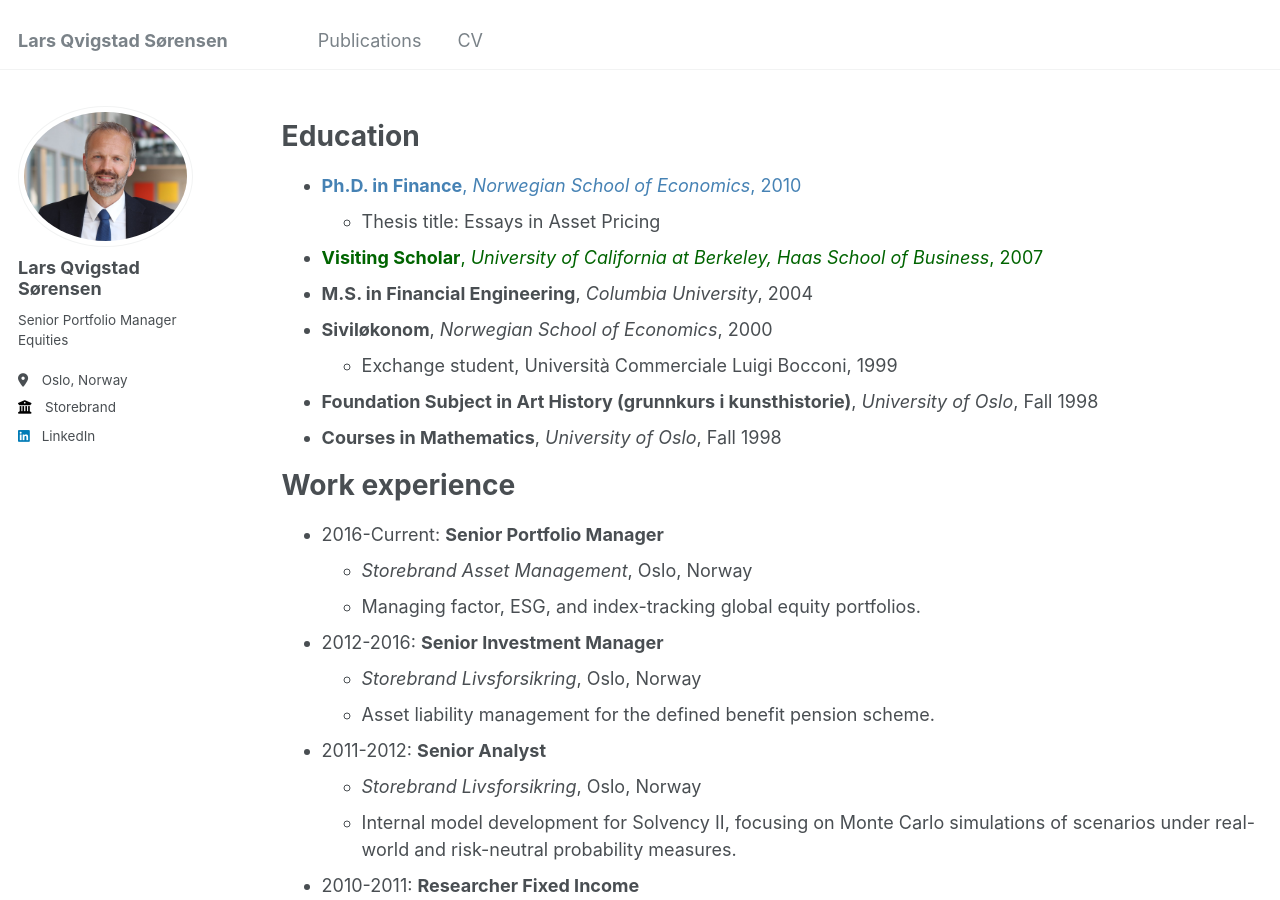
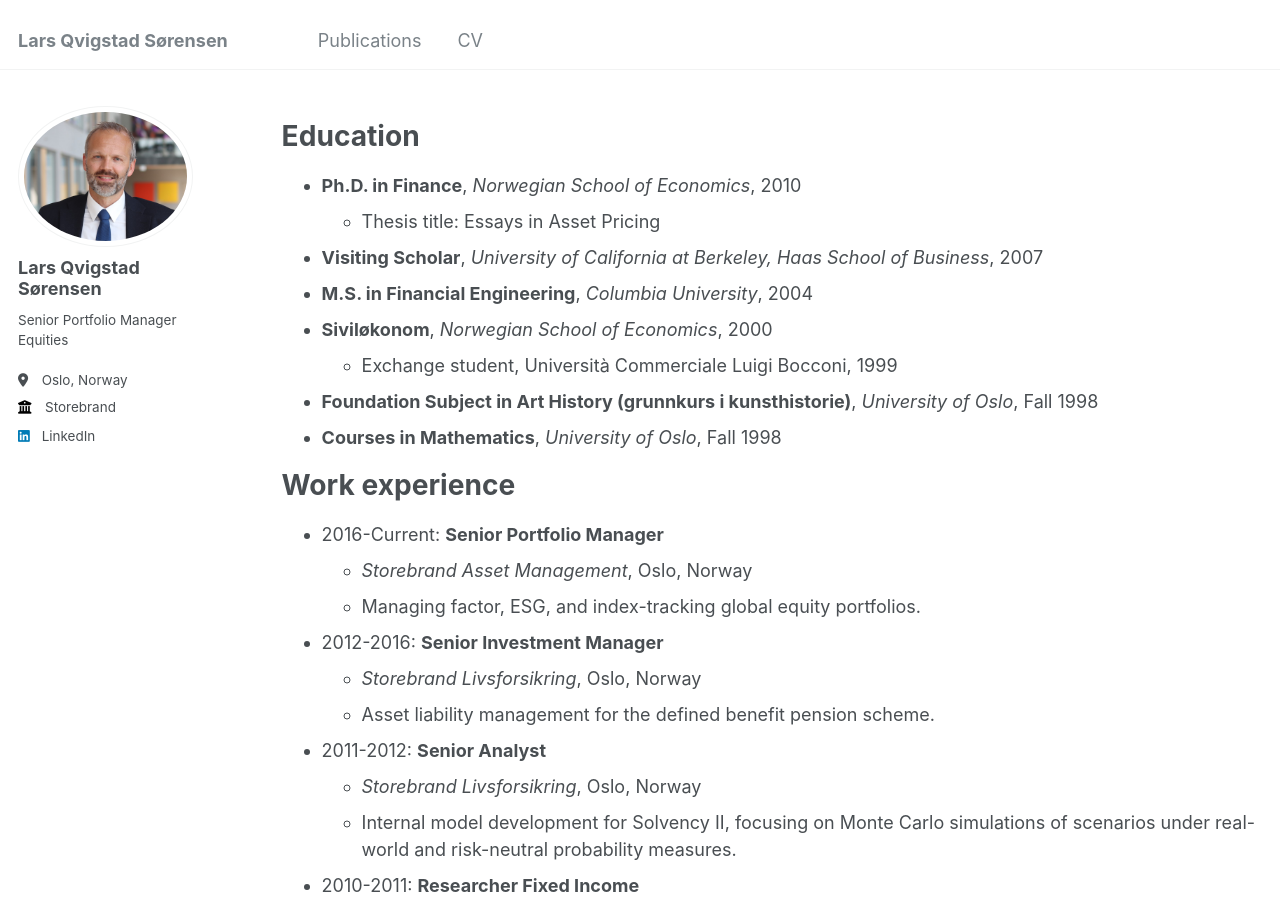
Before and after one commit to lars-qvigstad-sorensen/lars-qvigstad-sorensen.github.io, a Jekyll site: the page built from _pages/cv.md, in a window 1280 px wide and 900 px high. Built offline with Jekyll 4.4.1, drawn with Linux system fonts in a browser that asks for light colours.

Commit message:
Update cv.md

```diff
--- a/_pages/cv.md
+++ b/_pages/cv.md
@@ -11,9 +11,9 @@ redirect_from:
 
 Education
 ======
-* <span style="color:SteelBLue">**Ph.D. in Finance**, *Norwegian School of Economics*, 2010</span>
+* **Ph.D. in Finance**, *Norwegian School of Economics*, 2010
   * Thesis title: Essays in Asset Pricing
-* <span style="color:DarkGreen">**Visiting Scholar**, *University of California at Berkeley, Haas School of Business*, 2007
+* **Visiting Scholar**, *University of California at Berkeley, Haas School of Business*, 2007
 * **M.S. in Financial Engineering**, *Columbia University*, 2004
 * **Siviløkonom**, *Norwegian School of Economics*, 2000
   * Exchange student, Università Commerciale Luigi Bocconi, 1999
```
